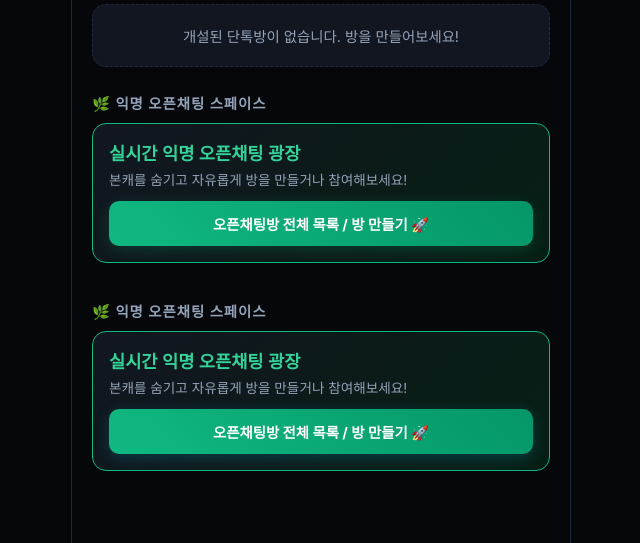
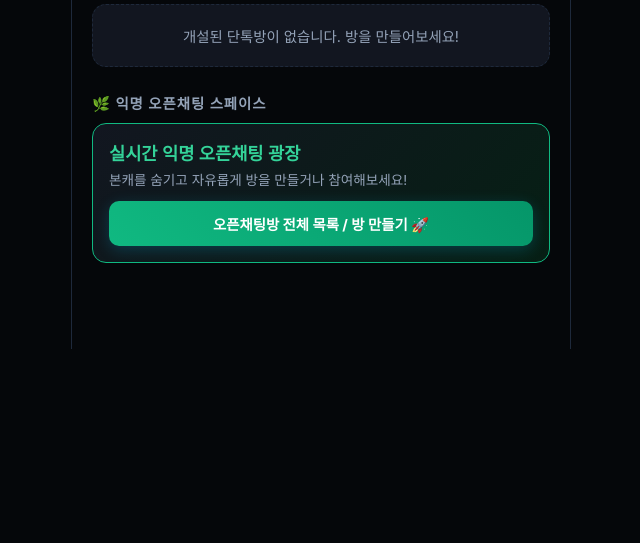
Before and after one commit to twinkelglue/App, a Flask app: page / in a window 1280 px wide. Shown: the part 451-994 px from the top of the page, without its empty margins (319-959 px from the left). After the commit the page ends 800 px from the top, so only its background shows below. Run offline with Flask 3, Linux system fonts and the light colour scheme; the visitor is signed in with stand-in values (Sample User, id 1); data that the repository does not hold is empty; some libraries are stand-ins or nearby versions.

Commit message:
Update index.html

```diff
--- a/templates/index.html
+++ b/templates/index.html
@@ -261,19 +261,6 @@
             <div class="empty-msg">개설된 단톡방이 없습니다. 방을 만들어보세요!</div>
         {% endif %}
     </div>
-    <!-- 🌿 익명 오픈채팅 광장 섹션 (새로 추가) -->
-    <div class="section-title">🌿 익명 오픈채팅 스페이스</div>
-    <div class="list-container">
-        <div class="item-card" style="border: 1px solid #10b981; background: linear-gradient(135deg, #121620 0%, #061f14 100%); flex-direction: column; align-items: flex-start; gap: 12px;">
-            <div class="item-info">
-                <div class="title" style="color: #34d399; font-size: 1.1rem;">실시간 익명 오픈채팅 광장</div>
-                <div class="subtitle" style="margin-top: 4px;">본캐를 숨기고 자유롭게 방을 만들거나 참여해보세요!</div>
-            </div>
-            <a href="{{ url_for('open_chat_list') }}" class="btn-gradient" style="background: linear-gradient(45deg, #10b981, #059669); width: 100%; box-sizing: border-box; box-shadow: 0 4px 15px rgba(16, 185, 129, 0.2);">
-                오픈채팅방 전체 목록 / 방 만들기 🚀
-            </a>
-        </div>
-    </div>
     <!-- 🌿 익명 오픈채팅 스페이스 섹션 (이 코드가 들어가야 방을 만들 수 있습니다!) -->
     <div class="section-title">🌿 익명 오픈채팅 스페이스</div>
     <div class="list-container">
```
